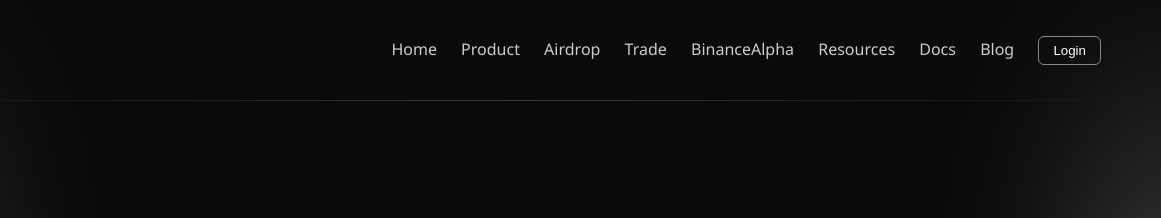
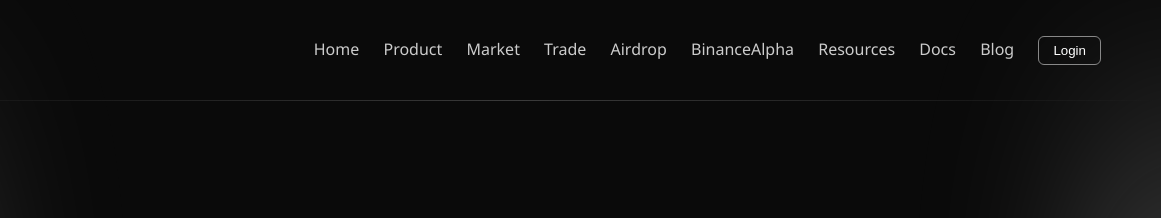
Before and after one commit to x1ao5/x5capital, a plain HTML site: page index.html in a window 1280 px wide. Shown: the top 218 px of the page, 119-1280 px from the left. Drawn offline with Linux system fonts and the light colour scheme.

Commit message:
Update index.html

```diff
--- a/index.html
+++ b/index.html
@@ -24,8 +24,9 @@
     <div class="navbar-right">
       <a href="/#">Home</a>
       <a href="/product">Product</a>
+      <a href="/market">Market</a>
+      <a href="/trade">Trade</a>
       <a href="/airdrop">Airdrop</a>
-      <a href="/trade">Trade</a>
       <a href="/alpha">BinanceAlpha</a>
       <a href="#">Resources</a>
       <a href="#">Docs</a>
```
